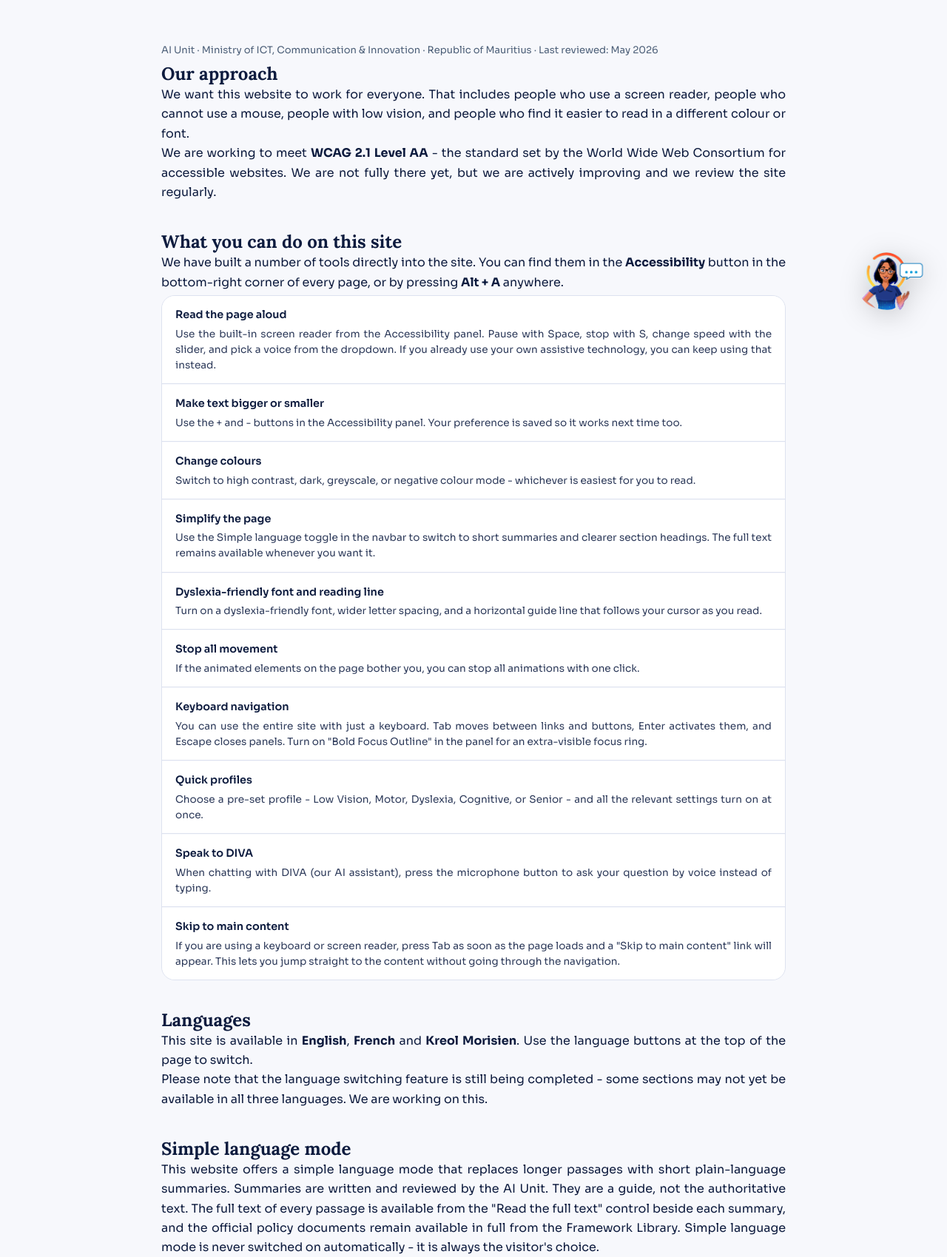
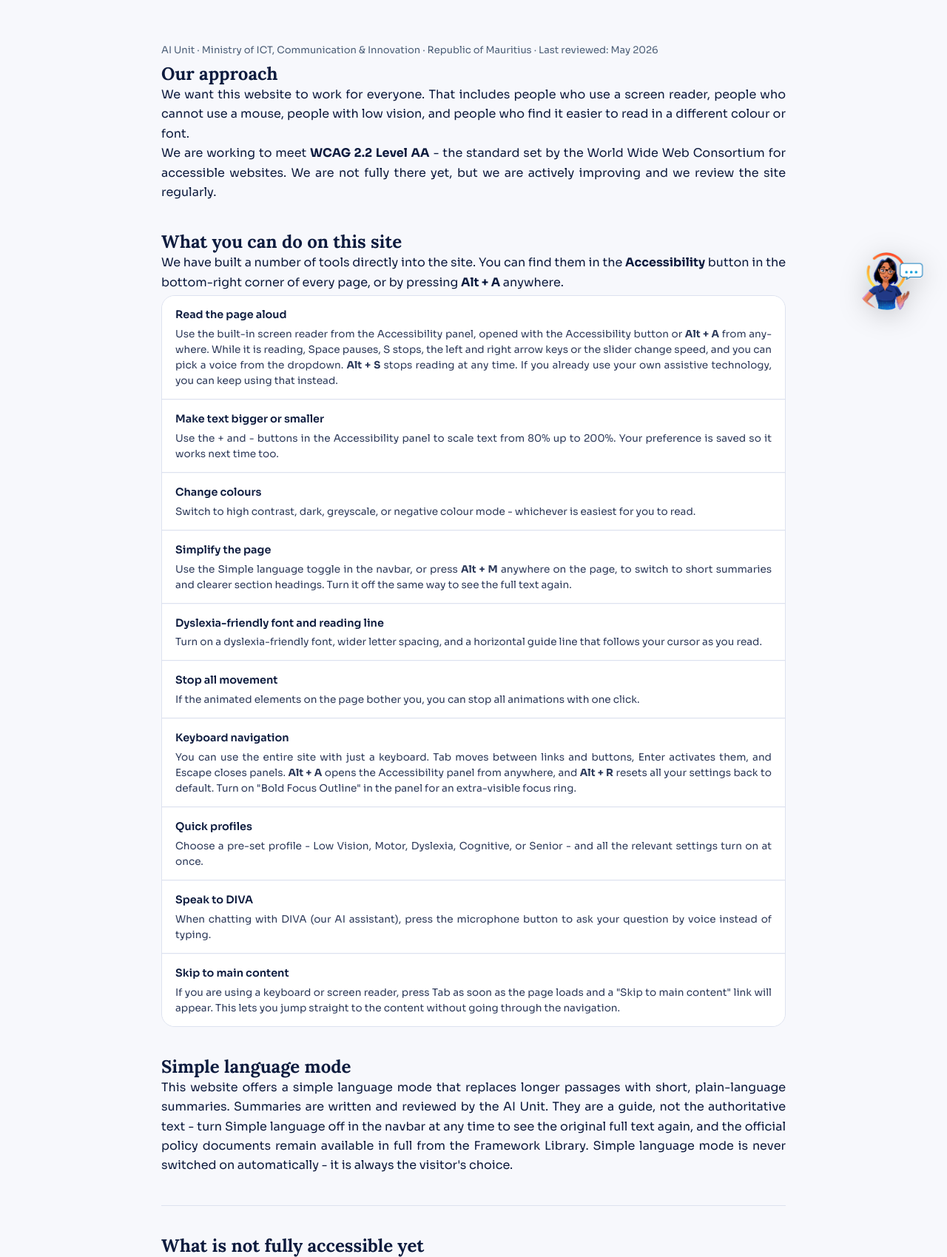
Before and after one commit to mitciaiunit/AI-UNIT, a PHP site: page /AI-UNIT/accessibility in a window 1280 px wide. Shown: the part 345-2044 px from the top of the page at 74% size. Run offline with PHP 8.4, Linux system fonts and the light colour scheme; some libraries are stand-ins or nearby versions.

Commit message:
Made changes on some page

```diff
--- a/app/Helpers/functions.php
+++ b/app/Helpers/functions.php
@@ -84,6 +84,36 @@ function url(string $path = ''): string
 }
 
 /**
+ * Human-readable size of a file under assets/ (e.g. "2.3 MB"), or null if the
+ * file isn't present on disk. Computed from the real file rather than typed
+ * in by hand, so it can never drift out of sync when a document is replaced -
+ * unlike the page counts on the same document cards, which have to be
+ * hand-maintained because nothing here parses PDF contents.
+ */
+function asset_filesize(string $path): ?string
+{
+    $absolutePath = dirname(__DIR__, 2) . '/assets/' . ltrim($path, '/');
+    $bytes = @filesize($absolutePath);
+
+    if ($bytes === false) {
+        return null;
+    }
+
+    $units = ['B', 'KB', 'MB', 'GB'];
+    $i = 0;
+    $size = (float) $bytes;
+
+    while ($size >= 1024 && $i < count($units) - 1) {
+        $size /= 1024;
+        $i++;
+    }
+
+    $decimals = $i === 0 ? 0 : 1;
+
+    return number_format($size, $decimals) . ' ' . $units[$i];
+}
+
+/**
  * Compose a <title> value consistent with the original pages' convention:
  * "{Page Title} - AI Unit, Ministry of ICT, Mauritius".
  */
--- a/assets/css/style.css
+++ b/assets/css/style.css
@@ -433,6 +433,7 @@ button{font-family:'Sora',sans-serif;}
 .section-eyebrow{font-size:0.75rem;font-weight:700;letter-spacing:0.12em;text-transform:uppercase;color:var(--blue-mid);margin-bottom:12px;}
 .section-title{font-size:clamp(1.9rem,4vw,2.8rem);font-weight:700;color:var(--text-1);letter-spacing:-0.02em;margin-bottom:16px;}
 .section-desc{font-size:1.02rem;color:var(--text-2);line-height:1.78;max-width:600px;margin-bottom:56px;}
+.doc-instructions{font-size:0.85rem;color:var(--text-3);line-height:1.6;max-width:640px;margin-top:-40px;margin-bottom:40px;}
 
 /* ─── ABOUT ─── */
 .about-section{background:linear-gradient(180deg,var(--surface) 0%,var(--amber-pale) 100%);}
@@ -1236,6 +1237,7 @@ button{font-family:'Sora',sans-serif;}
 /* SIMPLE CONTENT PAGES (privacy policy, disclaimer, cookie policy, accessibility statement) */
 .main-content{min-height:calc(100vh - 200px);padding:64px 0 96px;}
 .main-content .container{max-width:900px;}
+.page-back{margin-top:40px;}
 .page-header{text-align:center;margin-bottom:56px;padding-top:20px;}
 .page-eyebrow{font-size:0.75rem;font-weight:700;letter-spacing:0.12em;text-transform:uppercase;color:var(--blue-mid);margin-bottom:12px;}
 .page-title{font-family:'Lora',serif;font-size:clamp(1.9rem,4vw,2.8rem);font-weight:700;color:var(--text-1);letter-spacing:-0.02em;margin-bottom:16px;white-space:nowrap;overflow:visible;text-overflow:clip;}
--- a/assets/js/script.js
+++ b/assets/js/script.js
@@ -58,6 +58,7 @@ const translations = {
     marketplace_card2_title: "For Businesses", marketplace_card2_desc: "Discover vetted AI solutions that can transform your operations",
     marketplace_card3_title: "For Public Institutions", marketplace_card3_desc: "Find trusted AI tools to modernise government services for citizens",
     library_eyebrow: "Framework", library_title1: "Framework Library", library_title2: "And AI Playbook", library_desc: "Our core governance documents: strategic blueprint, AI strategy, FAIR guidelines, and the AI Playbook for public sector implementation.",
+    library_instructions: "Each document offers Download, View Online and Listen. Press a Listen button to have that document read aloud; press the same button again to pause. The progress bar below it shows how much has played.",
     doc1_title: "BLUEPRINT", doc1_desc: "Digital Transformation Blueprint: 4 strategic pillars and governance framework.", doc1_pages: "54 Pages",
     doc2_title: "AI STRATEGY", doc2_desc: "Mauritius' first national AI strategy - governance, adoption framework, sectoral applications.", doc2_pages: "74 Pages",
     doc3_title: "FAIR GUIDELINES", doc3_desc: "Principles-based responsible AI guidelines for Fairness, Accountability, Inclusiveness & Responsibility.", doc3_pages: "38 Pages",
@@ -83,7 +84,7 @@ const translations = {
     team_ruben_tag: "Digital Transformation", team_ruben_role: "AI Expert", team_ruben_quote: "Ruben Ramdhony is a Digital Transformation Executive and former Chief Information Officer with over 20 years of enterprise experience across Australia and Mauritius. He holds an MBA from Macquarie Business School, Australia. He is currently serving in an AI Expert capacity, translating policy into working systems, governance into practice, and strategy into measurable outcomes across Government.",
     ruben_stat1: "Years Enterprise", ruben_stat2: "Former Chief Info. Officer", ruben_stat3: "Cross-Border Experience",
     contact_eyebrow: "Get in Touch", contact_title1: "We're Here", contact_title2: "for You", contact_desc: "Have questions about AI in Mauritius? Want to partner with us or learn more about our programmes? Reach out - we welcome every question.",
-    contact_address_title: "Address", contact_address_text: "Ministry of Information Technology,\nCommunication and Innovation\nLevel 5, SIT Building, Ebène\nMauritius",
+    contact_address_title: "Address", contact_address_text: "Cyber Tower 2, Level 6,\nEbene Cyber City,\nMauritius",
     contact_email_title: "Email", contact_phone_title: "Phone", contact_hours_title: "Office Hours", contact_hours_text: "Monday - Friday: 9:00 AM - 4:00 PM\nClosed on Public Holidays",
     form_name: "Your Name", form_email: "Email Address", form_topic: "Topic", form_topic_placeholder: "Select a topic",
     form_topic1: "AI Strategy Enquiry", form_topic2: "Partnership Proposal", form_topic3: "Public Services Feedback", form_topic4: "DIVA / Digital Services", form_topic5: "AI Marketplace", form_topic6: "Media & Press", form_topic7: "Other",
@@ -525,15 +526,45 @@ hamburger.addEventListener('click',()=>{
   hamburger.setAttribute('aria-expanded',open.toString());
 });
 
-document.querySelectorAll('.team-tab').forEach(tab=>{
-  tab.addEventListener('click',()=>{
-    const idx=tab.dataset.member;
-    document.querySelectorAll('.team-tab').forEach(t=>{t.classList.remove('active');t.setAttribute('aria-selected','false');});
-    tab.classList.add('active');tab.setAttribute('aria-selected','true');
-    document.querySelectorAll('.team-member-panel').forEach(p=>p.classList.remove('active'));
-    const panels=document.querySelectorAll('.team-member-panel');
-    if(panels[idx])panels[idx].classList.add('active');
+const teamTabs = Array.from(document.querySelectorAll('.team-tab'));
+
+// Shared by click and arrow-key switching, so both stay in sync: sets the
+// clicked/arrowed-to tab active (and, per the roving-tabindex pattern below,
+// the only one left in the Tab order), and swaps in its panel.
+function activateTeamTab(tab) {
+  const idx = tab.dataset.member;
+  teamTabs.forEach(t => {
+    const isTarget = t === tab;
+    t.classList.toggle('active', isTarget);
+    t.setAttribute('aria-selected', String(isTarget));
+    t.setAttribute('tabindex', isTarget ? '0' : '-1');
   });
+  document.querySelectorAll('.team-member-panel').forEach(p => p.classList.remove('active'));
+  const panels = document.querySelectorAll('.team-member-panel');
+  if (panels[idx]) panels[idx].classList.add('active');
+}
+
+teamTabs.forEach(tab => {
+  tab.addEventListener('click', () => activateTeamTab(tab));
+});
+
+// Roving-tabindex arrow key support, per the WAI-ARIA tabs pattern: Left/Right
+// (and Up/Down) move between tabs and activate them, Home/End jump to the
+// first/last. Without this, each tab was still individually reachable with
+// Tab, but arrow-key switching - what screen reader users expect once
+// they're inside a tablist - never worked.
+document.querySelector('.team-tabs')?.addEventListener('keydown', function (e) {
+  const current = teamTabs.indexOf(document.activeElement);
+  if (current === -1) return;
+  let next;
+  if (e.key === 'ArrowRight' || e.key === 'ArrowDown') next = (current + 1) % teamTabs.length;
+  else if (e.key === 'ArrowLeft' || e.key === 'ArrowUp') next = (current - 1 + teamTabs.length) % teamTabs.length;
+  else if (e.key === 'Home') next = 0;
+  else if (e.key === 'End') next = teamTabs.length - 1;
+  else return;
+  e.preventDefault();
+  activateTeamTab(teamTabs[next]);
+  teamTabs[next].focus();
 });
 
 const revealObs=new IntersectionObserver(entries=>{
@@ -1360,6 +1391,12 @@ function setButtonPlay(button) {
     if (label) label.textContent = 'Play';
     button.classList.remove('is-playing');
     button.setAttribute('aria-pressed', 'false');
+    // The visible label alone is ambiguous with four identical "Listen"
+    // buttons on the page - aria-label names which document this one is,
+    // so a screen reader announces "Listen to <title>" / "Pause <title>"
+    // instead of four indistinguishable "Listen" buttons.
+    const title = button.dataset.docTitle;
+    if (title) button.setAttribute('aria-label', 'Listen to ' + title);
 }
 
 function setButtonPause(button) {
@@ -1367,6 +1404,8 @@ function setButtonPause(button) {
     if (label) label.textContent = 'Pause';
     button.classList.add('is-playing');
     button.setAttribute('aria-pressed', 'true');
+    const title = button.dataset.docTitle;
+    if (title) button.setAttribute('aria-label', 'Pause ' + title);
 }
 
 function formatTime(seconds) {
--- a/includes/footer.php
+++ b/includes/footer.php
@@ -24,8 +24,10 @@ $navTarget = static function (string $sectionId) use ($isHome): string {
       <div class="footer-col"><h4 data-i18n="footer_nav">Navigation</h4><ul>
         <li><a <?= $navTarget('about-combined') ?> data-i18n="footer_about">About Us</a></li>
         <li><a <?= $navTarget('team') ?> data-i18n="footer_team">Meet the Team</a></li>
+        <li><a href="<?= e(url('ai-lab')) ?>" data-i18n="nav_ailab">AI Lab</a></li>
         <li><a <?= $navTarget('action') ?> data-i18n="footer_action">AI in Action</a></li>
         <li><a <?= $navTarget('strategy') ?> data-i18n="footer_framework">AI Framework</a></li>
+        <li><a href="<?= e(url('highlights')) ?>" data-i18n="nav_highlights">Highlights</a></li>
       </ul></div>
       <div class="footer-col"><h4 data-i18n="footer_resources">Resources</h4><ul>
         <li><a href="<?= e(url('document/aistrategy')) ?>" data-i18n="footer_strategy">National AI Strategy</a></li>
--- a/pages/accessibility.php
+++ b/pages/accessibility.php
@@ -3,89 +3,82 @@
     <div class="page-header">
       <div class="page-eyebrow">Legal &amp; Compliance</div>
       <h1 class="page-title">Accessibility Statement</h1>
-      <p class="page-subtitle">This page explains how we make this website accessible, what tools are available to help you, and how to reach us if something does not work for you.</p>
+      <p class="page-subtitle" tabindex="0">This page explains how we make this website accessible, what tools are available to help you, and how to reach us if something does not work for you.</p>
     </div>
-    <p class="page-meta">AI Unit · Ministry of ICT, Communication &amp; Innovation · Republic of Mauritius · Last reviewed: May 2026</p>
+    <p class="page-meta" tabindex="0">AI Unit · Ministry of ICT, Communication &amp; Innovation · Republic of Mauritius · Last reviewed: May 2026</p>
 
     <div class="block">
       <h2>Our approach</h2>
-      <p>We want this website to work for everyone. That includes people who use a screen reader, people who cannot use a mouse, people with low vision, and people who find it easier to read in a different colour or font.</p>
-      <p>We are working to meet <strong>WCAG 2.1 Level AA</strong> - the standard set by the World Wide Web Consortium for accessible websites. We are not fully there yet, but we are actively improving and we review the site regularly.</p>
+      <p tabindex="0">We want this website to work for everyone. That includes people who use a screen reader, people who cannot use a mouse, people with low vision, and people who find it easier to read in a different colour or font.</p>
+      <p tabindex="0">We are working to meet <strong>WCAG 2.2 Level AA</strong> - the standard set by the World Wide Web Consortium for accessible websites. We are not fully there yet, but we are actively improving and we review the site regularly.</p>
     </div>
 
     <div class="block">
       <h2>What you can do on this site</h2>
-      <p>We have built a number of tools directly into the site. You can find them in the <strong>Accessibility</strong> button in the bottom-right corner of every page, or by pressing <strong>Alt + A</strong> anywhere.</p>
+      <p tabindex="0">We have built a number of tools directly into the site. You can find them in the <strong>Accessibility</strong> button in the bottom-right corner of every page, or by pressing <strong>Alt + A</strong> anywhere.</p>
       <div class="tool-list" role="list">
         <div class="tool-row" role="listitem">
           <div class="tool-name">Read the page aloud</div>
-          <div class="tool-desc">Use the built-in screen reader from the Accessibility panel. Pause with Space, stop with S, change speed with the slider, and pick a voice from the dropdown. If you already use your own assistive technology, you can keep using that instead.</div>
+          <div class="tool-desc" tabindex="0">Use the built-in screen reader from the Accessibility panel, opened with the Accessibility button or <strong>Alt + A</strong> from anywhere. While it is reading, Space pauses, S stops, the left and right arrow keys or the slider change speed, and you can pick a voice from the dropdown. <strong>Alt + S</strong> stops reading at any time. If you already use your own assistive technology, you can keep using that instead.</div>
         </div>
         <div class="tool-row" role="listitem">
           <div class="tool-name">Make text bigger or smaller</div>
-          <div class="tool-desc">Use the + and - buttons in the Accessibility panel. Your preference is saved so it works next time too.</div>
+          <div class="tool-desc" tabindex="0">Use the + and - buttons in the Accessibility panel to scale text from 80% up to 200%. Your preference is saved so it works next time too.</div>
         </div>
         <div class="tool-row" role="listitem">
           <div class="tool-name">Change colours</div>
-          <div class="tool-desc">Switch to high contrast, dark, greyscale, or negative colour mode - whichever is easiest for you to read.</div>
+          <div class="tool-desc" tabindex="0">Switch to high contrast, dark, greyscale, or negative colour mode - whichever is easiest for you to read.</div>
         </div>
         <div class="tool-row" role="listitem">
           <div class="tool-name">Simplify the page</div>
-          <div class="tool-desc">Use the Simple language toggle in the navbar to switch to short summaries and clearer section headings. The full text remains available whenever you want it.</div>
+          <div class="tool-desc" tabindex="0">Use the Simple language toggle in the navbar, or press <strong>Alt + M</strong> anywhere on the page, to switch to short summaries and clearer section headings. Turn it off the same way to see the full text again.</div>
         </div>
         <div class="tool-row" role="listitem">
           <div class="tool-name">Dyslexia-friendly font and reading line</div>
-          <div class="tool-desc">Turn on a dyslexia-friendly font, wider letter spacing, and a horizontal guide line that follows your cursor as you read.</div>
+          <div class="tool-desc" tabindex="0">Turn on a dyslexia-friendly font, wider letter spacing, and a horizontal guide line that follows your cursor as you read.</div>
         </div>
         <div class="tool-row" role="listitem">
           <div class="tool-name">Stop all movement</div>
-          <div class="tool-desc">If the animated elements on the page bother you, you can stop all animations with one click.</div>
+          <div class="tool-desc" tabindex="0">If the animated elements on the page bother you, you can stop all animations with one click.</div>
         </div>
         <div class="tool-row" role="listitem">
           <div class="tool-name">Keyboard navigation</div>
-          <div class="tool-desc">You can use the entire site with just a keyboard. Tab moves between links and buttons, Enter activates them, and Escape closes panels. Turn on "Bold Focus Outline" in the panel for an extra-visible focus ring.</div>
+          <div class="tool-desc" tabindex="0">You can use the entire site with just a keyboard. Tab moves between links and buttons, Enter activates them, and Escape closes panels. <strong>Alt + A</strong> opens the Accessibility panel from anywhere, and <strong>Alt + R</strong> resets all your settings back to default. Turn on "Bold Focus Outline" in the panel for an extra-visible focus ring.</div>
         </div>
         <div class="tool-row" role="listitem">
           <div class="tool-name">Quick profiles</div>
-          <div class="tool-desc">Choose a pre-set profile - Low Vision, Motor, Dyslexia, Cognitive, or Senior - and all the relevant settings turn on at once.</div>
+          <div class="tool-desc" tabindex="0">Choose a pre-set profile - Low Vision, Motor, Dyslexia, Cognitive, or Senior - and all the relevant settings turn on at once.</div>
         </div>
         <div class="tool-row" role="listitem">
           <div class="tool-name">Speak to DIVA</div>
-          <div class="tool-desc">When chatting with DIVA (our AI assistant), press the microphone button to ask your question by voice instead of typing.</div>
+          <div class="tool-desc" tabindex="0">When chatting with DIVA (our AI assistant), press the microphone button to ask your question by voice instead of typing.</div>
         </div>
         <div class="tool-row" role="listitem">
           <div class="tool-name">Skip to main content</div>
-          <div class="tool-desc">If you are using a keyboard or screen reader, press Tab as soon as the page loads and a "Skip to main content" link will appear. This lets you jump straight to the content without going through the navigation.</div>
+          <div class="tool-desc" tabindex="0">If you are using a keyboard or screen reader, press Tab as soon as the page loads and a "Skip to main content" link will appear. This lets you jump straight to the content without going through the navigation.</div>
         </div>
       </div>
     </div>
 
     <div class="block">
-      <h2>Languages</h2>
-      <p>This site is available in <strong>English</strong>, <strong>French</strong> and <strong>Kreol Morisien</strong>. Use the language buttons at the top of the page to switch.</p>
-      <p>Please note that the language switching feature is still being completed - some sections may not yet be available in all three languages. We are working on this.</p>
-    </div>
-
-    <div class="block">
       <h2>Simple language mode</h2>
-      <p>This website offers a simple language mode that replaces longer passages with short plain-language summaries. Summaries are written and reviewed by the AI Unit. They are a guide, not the authoritative text. The full text of every passage is available from the "Read the full text" control beside each summary, and the official policy documents remain available in full from the Framework Library. Simple language mode is never switched on automatically - it is always the visitor's choice.</p>
+      <p tabindex="0">This website offers a simple language mode that replaces longer passages with short, plain-language summaries. Summaries are written and reviewed by the AI Unit. They are a guide, not the authoritative text - turn Simple language off in the navbar at any time to see the original full text again, and the official policy documents remain available in full from the Framework Library. Simple language mode is never switched on automatically - it is always the visitor's choice.</p>
     </div>
 
     <hr />
 
     <div class="block">
       <h2>What is not fully accessible yet</h2>
-      <p>We have fixed all the critical issues found in our May 2026 audit. These are the things we are still working on:</p>
+      <p tabindex="0">We have fixed all the critical issues found in our May 2026 audit. These are the things we are still working on:</p>
       <div class="status-list">
-        <div class="status-row"><div class="dot dot-amber"></div><span>Language switching between English, French and Kreol is not yet fully working across all sections.</span></div>
-        <div class="status-row"><div class="dot dot-amber"></div><span>Some of the PDF documents in the Framework Library may not read correctly in a screen reader. We are updating them.</span></div>
+        <div class="status-row"><div class="dot dot-amber"></div><span tabindex="0">Some of the PDF documents in the Framework Library may not read correctly in a screen reader. We are updating them.</span></div>
       </div>
-      <p style="margin-top: 16px;">These were fixed in May 2026:</p>
+      <p style="margin-top: 16px;" tabindex="0">These were fixed in May 2026:</p>
       <div class="status-list">
-        <div class="status-row"><div class="dot dot-green"></div><span>Text was too light in several parts of the site. We darkened it so it now meets the minimum contrast ratio for readability.</span></div>
-        <div class="status-row"><div class="dot dot-green"></div><span>Some heading levels were skipped (for example going from a level 2 heading straight to a level 4). This confused screen readers. It is now fixed.</span></div>
-        <div class="status-row"><div class="dot dot-green"></div><span>Some images were missing proper text descriptions. All images now have alt text.</span></div>
-        <div class="status-row"><div class="dot dot-green"></div><span>Navigation links inside a hidden section were still reachable by keyboard but not announced by screen readers. This has been corrected.</span></div>
+        <div class="status-row"><div class="dot dot-green"></div><span tabindex="0">Text was too light in several parts of the site. We darkened it so it now meets the minimum contrast ratio for readability.</span></div>
+        <div class="status-row"><div class="dot dot-green"></div><span tabindex="0">Some heading levels were skipped (for example going from a level 2 heading straight to a level 4). This confused screen readers. It is now fixed.</span></div>
+        <div class="status-row"><div class="dot dot-green"></div><span tabindex="0">Some images were missing proper text descriptions. All images now have alt text.</span></div>
+        <div class="status-row"><div class="dot dot-green"></div><span tabindex="0">Navigation links inside a hidden section were still reachable by keyboard but not announced by screen readers. This has been corrected.</span></div>
       </div>
     </div>
 
@@ -93,7 +86,7 @@
 
     <div class="block">
       <h2>Tell us if something does not work</h2>
-      <div class="notice">
+      <div class="notice" tabindex="0">
         If part of this site is not working for you, please get in touch. We will try to respond within <strong>5 working days</strong> and fix the problem as quickly as we can.
       </div>
       <div class="contact-card">
@@ -111,25 +104,20 @@
         </div>
         <div class="contact-line">
           <span class="contact-key">Address</span>
-          <span class="contact-val">Level 5, SIT Building, Ebène, Mauritius</span>
+          <span class="contact-val">Cyber Tower 2, Level 6, Ebene Cyber City, Mauritius</span>
         </div>
       </div>
     </div>
 
-    <div class="block">
-      <h2>When we last checked</h2>
-      <ul class="plain">
-        <li>We ran an automated accessibility audit using WAVE in May 2026 and fixed all critical issues found.</li>
-        <li>We built and launched the Accessibility toolbar in May 2026, and replaced it with an updated version in July 2026.</li>
-        <li>Our next review is planned for November 2026.</li>
-      </ul>
-    </div>
-
-    <hr />
-
-    <p class="footer-note">
-      This statement covers this website and was prepared by the AI Unit, Ministry of Information Technology, Communication and Innovation, Republic of Mauritius. It was last updated in May 2026.<br><br>
-      <a href="<?= e(url('/')) ?>">← Return to Homepage</a>
+    <?php /* target="_self" because includes/header.php used to set <base
+             target="_blank">; kept for consistency with the other back
+             buttons (highlights.php, ai-lab.php) even though that base tag
+             has since been removed. */ ?>
+    <p class="page-back">
+      <a class="btn-back" href="<?= e(url('/')) ?>" target="_self">
+        <svg width="14" height="14" viewBox="0 0 24 24" fill="none" stroke="currentColor" stroke-width="2.2" stroke-linecap="round" stroke-linejoin="round" aria-hidden="true" focusable="false"><path d="M19 12H5m7-7-7 7 7 7"/></svg>
+        <span>Back to Homepage</span>
+      </a>
     </p>
   </div>
 </main>
```
Also changed, not shown: pages/cookie-policy.php (+25 -14 lines), pages/disclaimer.php (+17 -6 lines), pages/home.php (+22 -9 lines), pages/privacy-policy.php (+32 -21 lines).
